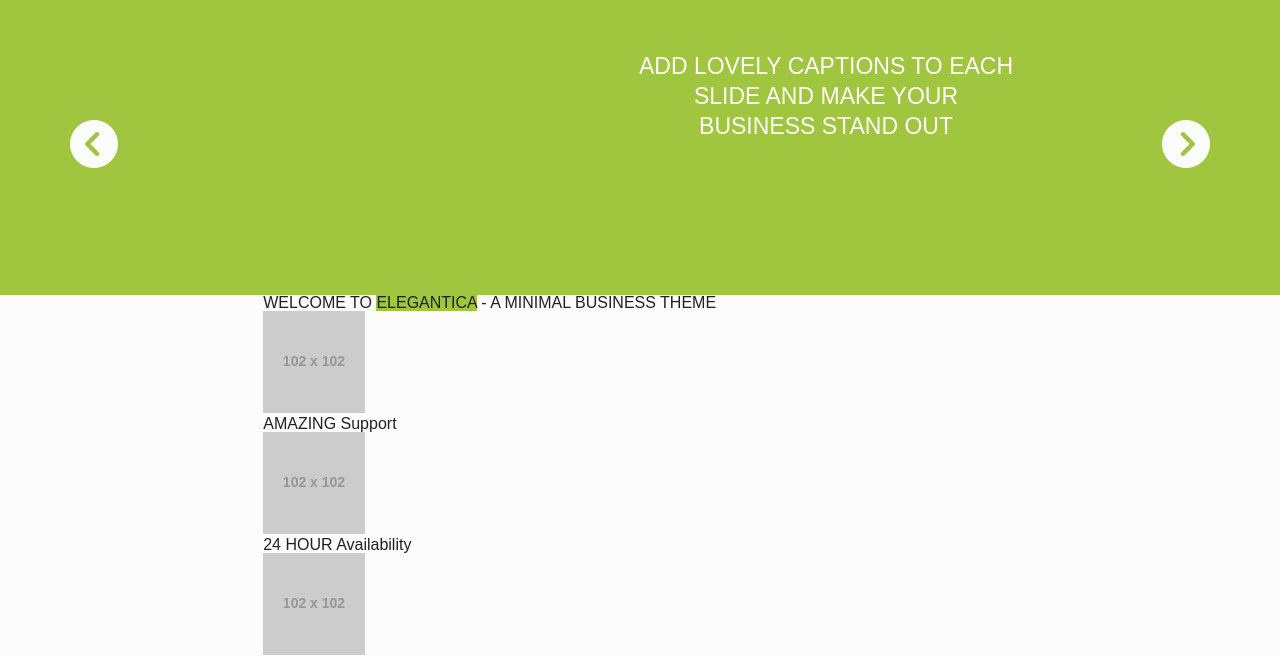
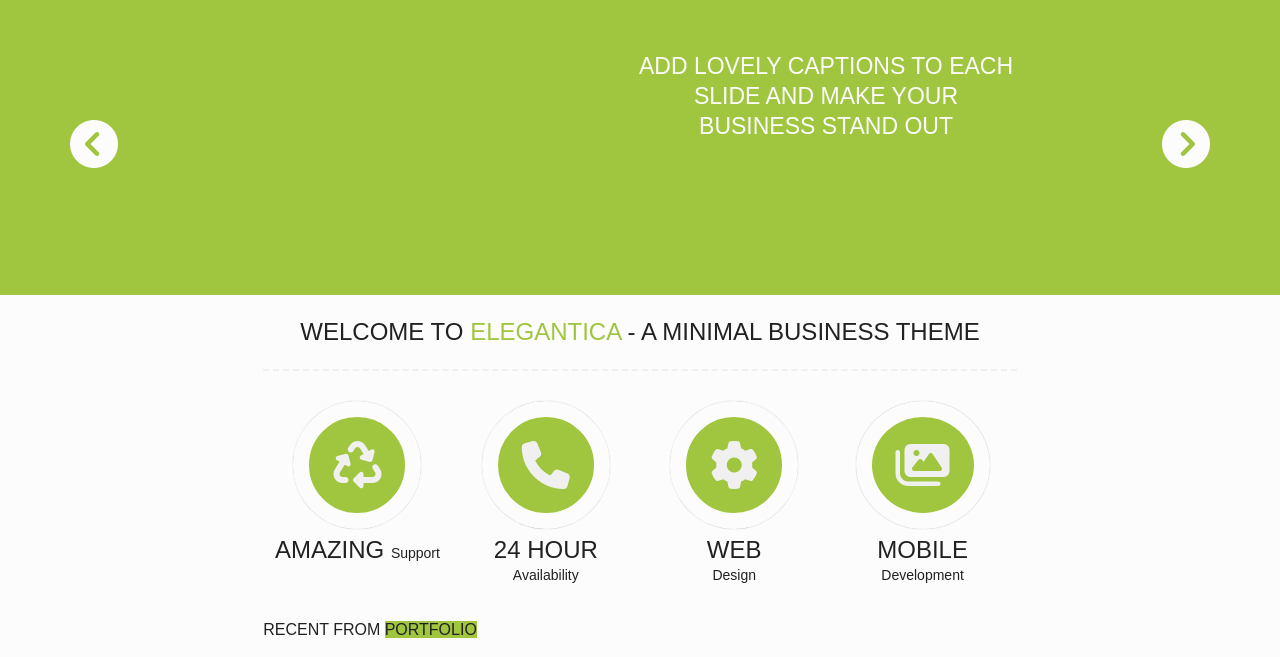
Before and after one commit to azishanprdxn/graphicsumbrella, a plain HTML site: page index.html in a window 1280 px wide. Shown: the part 90-747 px from the top of the page. Drawn offline with Linux system fonts and the light colour scheme; placeholder pictures from the web are drawn by us.

Commit message:
Completed features

```diff
--- a/assets/styles.css
+++ b/assets/styles.css
@@ -234,6 +234,12 @@ a:active {
   right: 70px;
 }
 
+.next:hover,
+.prev:hover {
+  cursor: pointer;
+  text-shadow: 1px 1px 2px #212121;
+}
+
 .banner-heading {
   width: 30%;
   position: absolute;
@@ -244,3 +250,48 @@ a:active {
   line-height: 1.3;
   text-align: center;
 }
+
+.base {
+  width: 100%;
+  height: 76px;
+}
+
+.base>.heading {
+  padding: 20px 10px;
+  border-bottom: 2px dashed #f0f0f0;
+  font-size: 24px;
+  line-height: 1.4;
+  text-align: center;
+}
+
+.flexbox {
+  width: 100%;
+  display: flex;
+  flex-wrap: wrap;
+  justify-content: center;
+  margin: 30px 0;
+}
+
+.flexbox>.speciality {
+  width: 25%;
+  text-align: center;
+}
+
+.flexbox>.speciality>.feature-icon {
+  padding: 24px;
+  background-color: #a0c63f;
+  color: #f0f0f0;
+  border: 16px solid #fcfcfc;
+  border-radius: 50%;
+  box-shadow: 0 0 1px #aaaaaa;
+}
+
+.subHeading {
+  font-size: 24px;
+  padding: 10px;
+  line-height: 0.9;
+}
+
+.subHeading>small {
+  font-size: 14px;
+}
--- a/index.html
+++ b/index.html
@@ -47,33 +47,25 @@
           <div class="base">
             <h3 class="heading">
               WELCOME TO
-              <span class="green">ELEGANTICA</span>
+              <span class="text-green">ELEGANTICA</span>
               - A MINIMAL BUSINESS THEME
             </h3>
           </div>
           <div class="flexbox">
             <div class="speciality">
-              <figure>
-                <img src="https://via.placeholder.com/102x102?text=Icons" alt="image">
-              </figure>
+              <span class="fas fa-recycle fa-3x feature-icon"></span>
               <h4 class="subHeading">AMAZING <small>Support</small></h4>
             </div>
             <div class="speciality">
-              <figure>
-                <img src="https://via.placeholder.com/102x102?text=Icons" alt="image">
-              </figure>
+              <span class="fas fa-phone fa-3x feature-icon"></span>
               <h4 class="subHeading">24 HOUR <small>Availability</small></h4>
             </div>
             <div class="speciality">
-              <figure>
-                <img src="https://via.placeholder.com/102x102?text=Icons" alt="image">
-              </figure>
-              <h4 class="subHeading">WEB <small>Design</small></h4>
+              <span class="fas fa-cog fa-3x feature-icon"></span>
+              <h4 class="subHeading">WEB <br><small>Design</small></h4>
             </div>
             <div class="speciality">
-              <figure>
-                <img src="https://via.placeholder.com/102x102?text=Icons" alt="image">
-              </figure>
+              <span class="fas fa-images fa-3x feature-icon"></span>
               <h4 class="subHeading">MOBILE <small>Development</small></h4>
             </div>
           </div>
```
